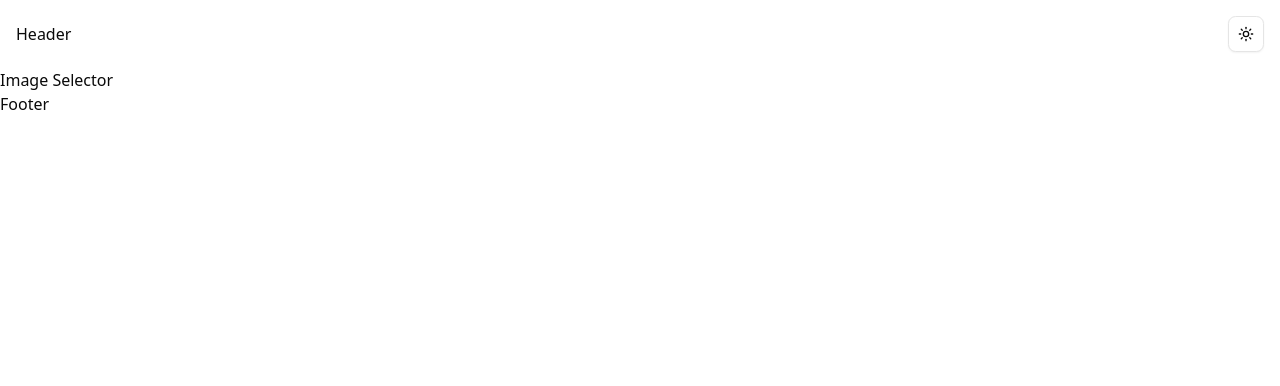
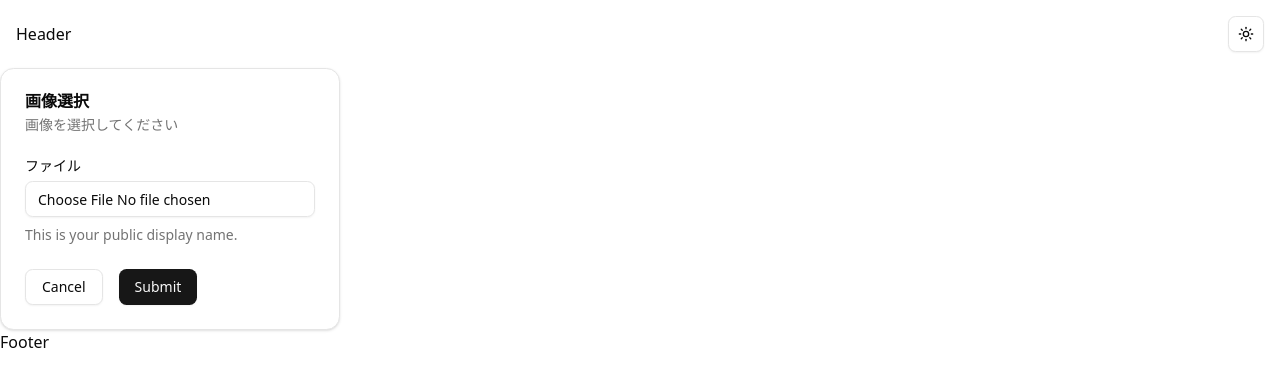
Before and after one commit to KKishikawa/murdle-answer-sheet, a React (Vite) app: page / in a window 1280 px wide. Shown: the top 386 px of the page. Built offline with nearby package versions, Linux system fonts and the light colour scheme.

Commit message:
feat: add image selector component with form validation; integrate sonner for notifications; update theme provider path

```diff
--- a/package.json
+++ b/package.json
@@ -23,6 +23,7 @@
     "react-dom": "^19.0.0",
     "react-hook-form": "^7.54.2",
     "react-resizable-panels": "^2.1.7",
+    "sonner": "^2.0.1",
     "tailwind-merge": "^3.0.1",
     "tailwindcss": "^4.0.7",
     "tailwindcss-animate": "^1.0.7",
--- a/src/App.tsx
+++ b/src/App.tsx
@@ -1,6 +1,6 @@
 import { Layout } from "@/components/layout";
 import { ImageSelector } from "@/components/page/image-selector";
-import { ThemeProvider } from "@/components/provider/theme-provider";
+import { ThemeProvider } from "@/providers/theme-provider";
 
 function App() {
   return (
--- a/src/Components/layout/index.tsx
+++ b/src/Components/layout/index.tsx
@@ -1,3 +1,4 @@
+import { Toaster } from "@/components/ui/sonner";
 import { Header } from "./header";
 
 export const Layout = ({ children }: React.PropsWithChildren) => {
@@ -8,6 +9,7 @@ export const Layout = ({ children }: React.PropsWithChildren) => {
       <footer>
         <h1>Footer</h1>
       </footer>
+      <Toaster />
     </div>
   );
 };
--- a/src/Components/page/image-selector/index.tsx
+++ b/src/Components/page/image-selector/index.tsx
@@ -1,7 +1,81 @@
+import { Button } from "@/components/ui/button";
+import {
+  Card,
+  CardContent,
+  CardDescription,
+  CardFooter,
+  CardHeader,
+  CardTitle,
+} from "@/components/ui/card";
+import {
+  Form,
+  FormControl,
+  FormDescription,
+  FormField,
+  FormItem,
+  FormLabel,
+  FormMessage,
+} from "@/components/ui/form";
+import { Input } from "@/components/ui/input";
+import { toast } from "sonner";
+import type { z } from "zod";
+import {
+  type FormSchema,
+  IMAGE_TYPES,
+  useImageSelectorForm,
+} from "./useImageSelectorForm";
+
 export const ImageSelector = () => {
+  const form = useImageSelectorForm();
+
+  function onSubmit(data: z.infer<typeof FormSchema>) {
+    toast("You submitted the following values:", {
+      description: (
+        <pre className="mt-2 w-[340px] rounded-md bg-slate-950 p-4">
+          <code className="text-white">{data.answerSheet.item(0)?.name}</code>
+        </pre>
+      ),
+    });
+  }
+
   return (
-    <div>
-      <h1>Image Selector</h1>
-    </div>
+    <Form {...form}>
+      <form onSubmit={form.handleSubmit(onSubmit)} className="w-[340px]">
+        <Card>
+          <CardHeader>
+            <CardTitle>画像選択</CardTitle>
+            <CardDescription>画像を選択してください</CardDescription>
+          </CardHeader>
+          <CardContent>
+            <FormField
+              control={form.control}
+              name="answerSheet"
+              render={() => (
+                <FormItem>
+                  <FormLabel>ファイル</FormLabel>
+                  <FormControl>
+                    <Input
+                      type="file"
+                      accept={IMAGE_TYPES.join(",")}
+                      {...form.register("answerSheet")}
+                    />
+                  </FormControl>
+                  <FormDescription>
+                    This is your public display name.
+                  </FormDescription>
+                  <FormMessage />
+                </FormItem>
+              )}
+            />
+          </CardContent>
+          <CardFooter className="space-x-4">
+            <Button type="reset" variant="outline">
+              Cancel
+            </Button>
+            <Button type="submit">Submit</Button>
+          </CardFooter>
+        </Card>
+      </form>
+    </Form>
   );
 };
--- /dev/null
+++ b/src/Components/page/image-selector/useImageSelectorForm.ts
@@ -0,0 +1,31 @@
+import { zodResolver } from "@hookform/resolvers/zod";
+import { useForm } from "react-hook-form";
+import { z } from "zod";
+
+export const IMAGE_TYPES = ["image/jpeg", "image/png"];
+const IMAGE_SIZE_LIMIT = 5 * 1024 * 1024;
+
+export const FormSchema = z.object({
+  answerSheet: z
+    .custom<FileList>()
+    .refine(files => files.length === 1, {
+      message: "画像ファイルの添付は必須です",
+    })
+    .refine(
+      files => [...files].every(file => IMAGE_TYPES.includes(file.type)),
+      {
+        message: "画像ファイルの形式はjpegまたはpngのみ許可されています",
+      },
+    )
+    .refine(files => [...files].every(file => file.size <= IMAGE_SIZE_LIMIT), {
+      message: `画像ファイルのサイズは${IMAGE_SIZE_LIMIT / 1024 / 1024}MB以下にしてください`,
+    }),
+});
+
+export const useImageSelectorForm = () => {
+  const form = useForm<z.infer<typeof FormSchema>>({
+    resolver: zodResolver(FormSchema),
+  });
+
+  return form;
+};
--- /dev/null
+++ b/src/Components/ui/card.tsx
@@ -0,0 +1,73 @@
+import { cn } from "@/lib/cx";
+
+function Card({ className, ...props }: React.ComponentProps<"div">) {
+  return (
+    <div
+      data-slot="card"
+      className={cn(
+        "flex flex-col gap-6 rounded-xl border bg-card py-6 text-card-foreground shadow-sm",
+        className,
+      )}
+      {...props}
+    />
+  );
+}
+
+function CardHeader({ className, ...props }: React.ComponentProps<"div">) {
+  return (
+    <div
+      data-slot="card-header"
+      className={cn("flex flex-col gap-1.5 px-6", className)}
+      {...props}
+    />
+  );
+}
+
+function CardTitle({ className, ...props }: React.ComponentProps<"div">) {
+  return (
+    <div
+      data-slot="card-title"
+      className={cn("font-semibold leading-none", className)}
+      {...props}
+    />
+  );
+}
+
+function CardDescription({ className, ...props }: React.ComponentProps<"div">) {
+  return (
+    <div
+      data-slot="card-description"
+      className={cn("text-muted-foreground text-sm", className)}
+      {...props}
+    />
+  );
+}
+
+function CardContent({ className, ...props }: React.ComponentProps<"div">) {
+  return (
+    <div
+      data-slot="card-content"
+      className={cn("px-6", className)}
+      {...props}
+    />
+  );
+}
+
+function CardFooter({ className, ...props }: React.ComponentProps<"div">) {
+  return (
+    <div
+      data-slot="card-footer"
+      className={cn("flex items-center px-6", className)}
+      {...props}
+    />
+  );
+}
+
+export {
+  Card,
+  CardHeader,
+  CardFooter,
+  CardTitle,
+  CardDescription,
+  CardContent,
+};
--- /dev/null
+++ b/src/Components/ui/sonner.tsx
@@ -0,0 +1,27 @@
+import { useTheme } from "@/providers/theme-provider";
+import { Toaster as Sonner, type ToasterProps } from "sonner";
+
+const Toaster = ({ ...props }: ToasterProps) => {
+  const { theme } = useTheme();
+
+  return (
+    <Sonner
+      theme={theme}
+      className="toaster group"
+      toastOptions={{
+        classNames: {
+          toast:
+            "group toast group-[.toaster]:bg-background group-[.toaster]:text-foreground group-[.toaster]:border-border group-[.toaster]:shadow-lg",
+          description: "group-[.toast]:text-muted-foreground",
+          actionButton:
+            "group-[.toast]:bg-primary group-[.toast]:text-primary-foreground font-medium",
+          cancelButton:
+            "group-[.toast]:bg-muted group-[.toast]:text-muted-foreground font-medium",
+        },
+      }}
+      {...props}
+    />
+  );
+};
+
+export { Toaster };
--- a/src/Components/utility/mode-toggle.tsx
+++ b/src/Components/utility/mode-toggle.tsx
@@ -1,6 +1,5 @@
 import { Moon, Sun } from "lucide-react";
 
-import { useTheme } from "@/components/provider/theme-provider";
 import { Button } from "@/components/ui/button";
 import {
   DropdownMenu,
@@ -8,6 +7,7 @@ import {
   DropdownMenuItem,
   DropdownMenuTrigger,
 } from "@/components/ui/dropdown-menu";
+import { useTheme } from "@/providers/theme-provider";
 
 export function ModeToggle() {
   const { setTheme } = useTheme();
```
Also changed, not shown: src/providers/theme-provider.tsx (renamed from src/Components/provider/theme-provider.tsx), 1 other file (tests, documents, lock files or other folders).
